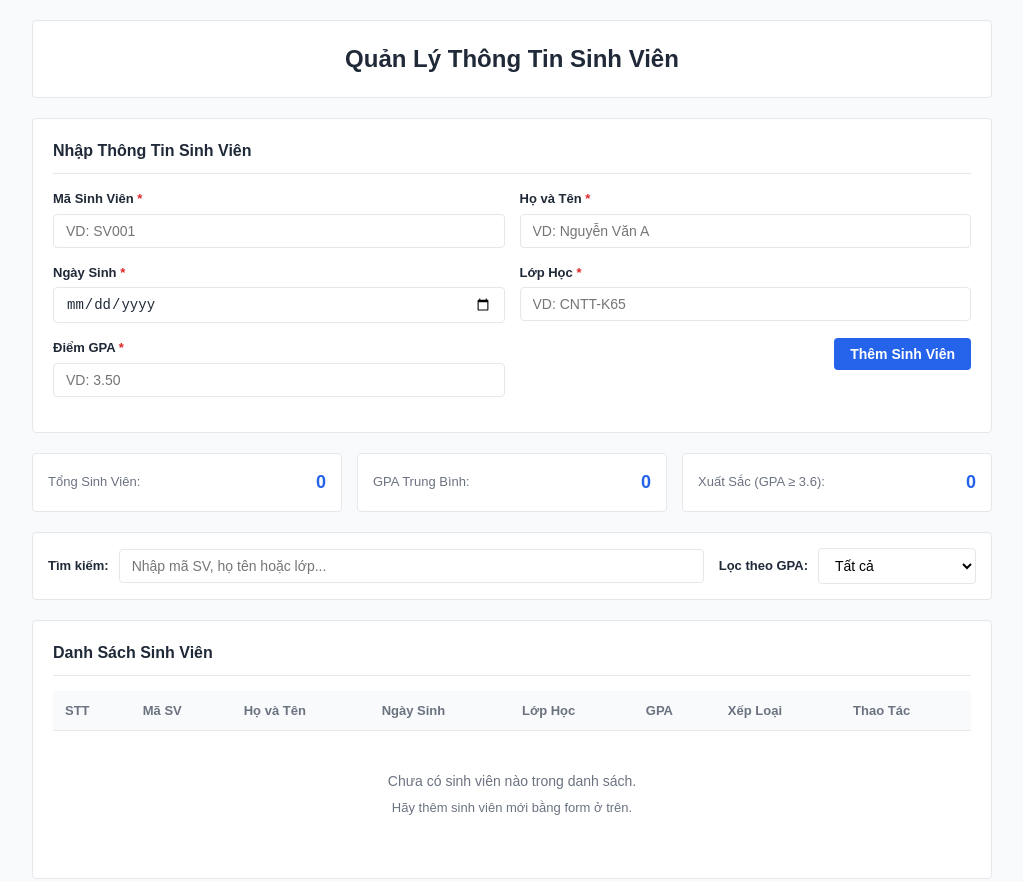
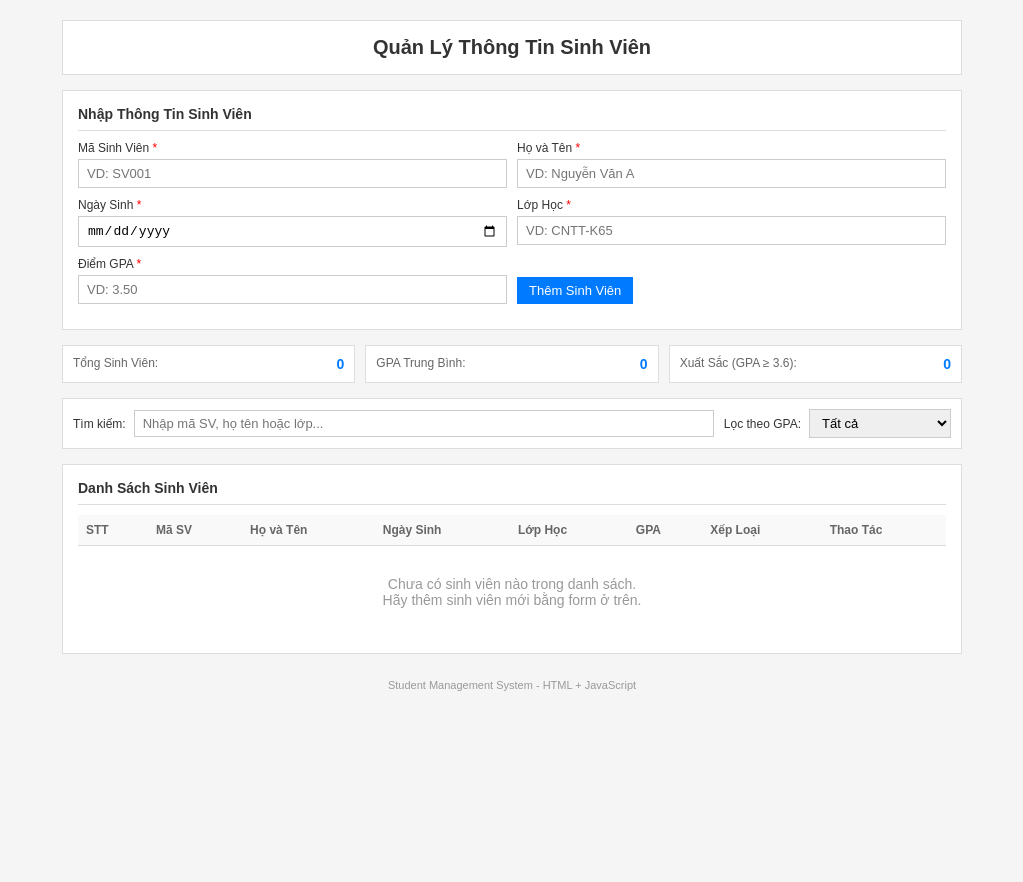
Before and after one commit to hashi173/BT1-student-management, a plain HTML site: page index.html in a window 1280 px wide. Shown: the top 882 px of the page, without its empty margins (128-1151 px from the left). After the commit the page ends 800 px from the top, so only its background shows below. Drawn offline with Linux system fonts and the light colour scheme.

Commit message:
Minimal CSS - remove all unnecessary styles

```diff
--- a/styles.css
+++ b/styles.css
@@ -1,25 +1,4 @@
-/* ===== CSS Variables ===== */
-:root {
-    --primary-color: #2563eb;
-    --primary-hover: #1d4ed8;
-    --secondary-color: #6b7280;
-    --success-color: #16a34a;
-    --warning-color: #ca8a04;
-    --danger-color: #dc2626;
-
-    --bg-primary: #ffffff;
-    --bg-secondary: #f9fafb;
-    --bg-card: #ffffff;
-
-    --text-primary: #1f2937;
-    --text-secondary: #6b7280;
-
-    --border-color: #e5e7eb;
-
-    --radius: 4px;
-}
-
-/* ===== Reset & Base ===== */
+/* Reset */
 * {
     margin: 0;
     padding: 0;
@@ -28,227 +7,174 @@
 
 body {
     font-family: Arial, sans-serif;
-    background: var(--bg-secondary);
-    min-height: 100vh;
-    color: var(--text-primary);
-    line-height: 1.5;
+    background: #f5f5f5;
+    padding: 20px;
     font-size: 14px;
+    color: #333;
 }
 
-/* ===== Container ===== */
 .container {
-    max-width: 1000px;
+    max-width: 900px;
     margin: 0 auto;
-    padding: 20px;
 }
 
-/* ===== Header ===== */
 header {
+    background: #fff;
+    padding: 15px;
+    border: 1px solid #ddd;
+    margin-bottom: 15px;
     text-align: center;
-    padding: 20px;
-    background: var(--bg-card);
-    border: 1px solid var(--border-color);
-    border-radius: var(--radius);
-    margin-bottom: 20px;
 }
 
 header h1 {
-    font-size: 24px;
-    color: var(--text-primary);
+    font-size: 20px;
 }
 
-/* ===== Section Titles ===== */
 h2 {
-    font-size: 16px;
-    margin-bottom: 15px;
-    color: var(--text-primary);
-    border-bottom: 1px solid var(--border-color);
-    padding-bottom: 10px;
+    font-size: 14px;
+    margin-bottom: 10px;
+    padding-bottom: 8px;
+    border-bottom: 1px solid #ddd;
 }
 
-/* ===== Form Section ===== */
+/* Form */
 .form-section {
-    background: var(--bg-card);
-    border: 1px solid var(--border-color);
-    border-radius: var(--radius);
-    padding: 20px;
-    margin-bottom: 20px;
+    background: #fff;
+    padding: 15px;
+    border: 1px solid #ddd;
+    margin-bottom: 15px;
 }
 
 .form-row {
-    display: grid;
-    grid-template-columns: repeat(2, 1fr);
-    gap: 15px;
-    margin-bottom: 15px;
+    display: flex;
+    gap: 10px;
+    margin-bottom: 10px;
 }
 
 .form-group {
-    display: flex;
-    flex-direction: column;
+    flex: 1;
 }
 
 .form-group label {
-    font-weight: 600;
-    margin-bottom: 5px;
-    color: var(--text-primary);
+    display: block;
+    margin-bottom: 4px;
+    font-size: 12px;
+}
+
+.required {
+    color: red;
+}
+
+.form-group input {
+    width: 100%;
+    padding: 6px 8px;
+    border: 1px solid #ccc;
     font-size: 13px;
 }
 
-.required {
-    color: var(--danger-color);
-}
-
-.form-group input,
-.form-group select {
-    padding: 8px 12px;
-    border: 1px solid var(--border-color);
-    border-radius: var(--radius);
-    font-size: 14px;
-    background: var(--bg-primary);
-    color: var(--text-primary);
-}
-
-.form-group input:focus,
-.form-group select:focus {
-    outline: none;
-    border-color: var(--primary-color);
+.form-group input:focus {
+    outline: 1px solid #007bff;
 }
 
 .btn-group {
     display: flex;
-    gap: 10px;
+    gap: 8px;
     align-items: flex-end;
 }
 
-/* ===== Buttons ===== */
 .btn {
-    padding: 8px 16px;
+    padding: 6px 12px;
     border: none;
-    border-radius: var(--radius);
-    font-size: 14px;
-    font-weight: 600;
     cursor: pointer;
+    font-size: 13px;
 }
 
 .btn-primary {
-    background: var(--primary-color);
+    background: #007bff;
     color: white;
 }
 
-.btn-primary:hover {
-    background: var(--primary-hover);
-}
-
 .btn-secondary {
-    background: var(--bg-secondary);
-    color: var(--text-primary);
-    border: 1px solid var(--border-color);
-}
-
-.btn-secondary:hover {
-    background: var(--border-color);
+    background: #eee;
+    border: 1px solid #ccc;
 }
 
 .btn-danger {
-    background: var(--danger-color);
+    background: #dc3545;
     color: white;
 }
 
-.btn-danger:hover {
-    background: #b91c1c;
-}
-
-/* ===== Stats Section ===== */
+/* Stats */
 .stats-section {
     display: flex;
-    gap: 15px;
-    margin-bottom: 20px;
+    gap: 10px;
+    margin-bottom: 15px;
 }
 
 .stat-card {
     flex: 1;
-    background: var(--bg-card);
-    border: 1px solid var(--border-color);
-    border-radius: var(--radius);
-    padding: 15px;
+    background: #fff;
+    padding: 10px;
+    border: 1px solid #ddd;
     display: flex;
     justify-content: space-between;
-    align-items: center;
 }
 
 .stat-label {
-    color: var(--text-secondary);
-    font-size: 13px;
+    font-size: 12px;
+    color: #666;
 }
 
 .stat-number {
-    font-size: 18px;
-    font-weight: 700;
-    color: var(--primary-color);
+    font-weight: bold;
+    color: #007bff;
 }
 
-/* ===== Search Section ===== */
+/* Search */
 .search-section {
     display: flex;
-    gap: 15px;
-    margin-bottom: 20px;
-    background: var(--bg-card);
-    border: 1px solid var(--border-color);
-    border-radius: var(--radius);
-    padding: 15px;
-}
-
-.search-box,
-.filter-box {
-    display: flex;
-    align-items: center;
     gap: 10px;
+    margin-bottom: 15px;
+    background: #fff;
+    padding: 10px;
+    border: 1px solid #ddd;
 }
 
 .search-box {
     flex: 1;
+    display: flex;
+    gap: 8px;
+    align-items: center;
+}
+
+.filter-box {
+    display: flex;
+    gap: 8px;
+    align-items: center;
 }
 
 .search-box label,
 .filter-box label {
-    font-weight: 600;
+    font-size: 12px;
+}
+
+.search-box input,
+.filter-box select {
+    padding: 5px 8px;
+    border: 1px solid #ccc;
     font-size: 13px;
-    white-space: nowrap;
 }
 
 .search-box input {
     flex: 1;
-    padding: 8px 12px;
-    border: 1px solid var(--border-color);
-    border-radius: var(--radius);
-    font-size: 14px;
 }
 
-.search-box input:focus {
-    outline: none;
-    border-color: var(--primary-color);
-}
-
-.filter-box select {
-    padding: 8px 12px;
-    border: 1px solid var(--border-color);
-    border-radius: var(--radius);
-    font-size: 14px;
-    background: var(--bg-primary);
-    cursor: pointer;
-}
-
-/* ===== Table Section ===== */
+/* Table */
 .table-section {
-    background: var(--bg-card);
-    border: 1px solid var(--border-color);
-    border-radius: var(--radius);
-    padding: 20px;
-    margin-bottom: 20px;
-}
-
-.table-container {
-    overflow-x: auto;
+    background: #fff;
+    padding: 15px;
+    border: 1px solid #ddd;
+    margin-bottom: 15px;
 }
 
 table {
@@ -258,93 +184,75 @@ table {
 
 th,
 td {
-    padding: 10px 12px;
+    padding: 8px;
     text-align: left;
-    border-bottom: 1px solid var(--border-color);
+    border-bottom: 1px solid #ddd;
+    font-size: 13px;
 }
 
 th {
-    background: var(--bg-secondary);
-    font-weight: 600;
-    font-size: 13px;
-    color: var(--text-secondary);
-}
-
-td {
-    font-size: 14px;
+    background: #f9f9f9;
+    font-size: 12px;
+    color: #666;
 }
 
 tbody tr:hover {
-    background: var(--bg-secondary);
+    background: #f9f9f9;
 }
 
-/* ===== GPA Badge ===== */
 .gpa-badge {
-    padding: 3px 8px;
-    border-radius: var(--radius);
-    font-size: 12px;
-    font-weight: 600;
-    display: inline-block;
+    padding: 2px 6px;
+    font-size: 11px;
+    border-radius: 3px;
 }
 
 .gpa-excellent {
-    background: #dcfce7;
-    color: #166534;
+    background: #d4edda;
+    color: #155724;
 }
 
 .gpa-good {
-    background: #dbeafe;
-    color: #1e40af;
+    background: #cce5ff;
+    color: #004085;
 }
 
 .gpa-average {
-    background: #fef9c3;
-    color: #854d0e;
+    background: #fff3cd;
+    color: #856404;
 }
 
 .gpa-below {
-    background: #fee2e2;
-    color: #991b1b;
+    background: #f8d7da;
+    color: #721c24;
 }
 
-/* ===== Action Buttons ===== */
 .action-btns {
     display: flex;
-    gap: 5px;
+    gap: 4px;
 }
 
 .action-btn {
-    padding: 5px 10px;
+    padding: 3px 8px;
     border: none;
-    border-radius: var(--radius);
     cursor: pointer;
-    font-size: 12px;
-    font-weight: 600;
+    font-size: 11px;
 }
 
 .edit-btn {
-    background: #dbeafe;
-    color: #1e40af;
-}
-
-.edit-btn:hover {
-    background: #bfdbfe;
+    background: #cce5ff;
+    color: #004085;
 }
 
 .delete-btn {
-    background: #fee2e2;
-    color: #991b1b;
+    background: #f8d7da;
+    color: #721c24;
 }
 
-.delete-btn:hover {
-    background: #fecaca;
-}
-
-/* ===== Empty State ===== */
+/* Empty state */
 .empty-state {
     text-align: center;
-    padding: 40px 20px;
-    color: var(--text-secondary);
+    padding: 30px;
+    color: #999;
     display: none;
 }
 
@@ -352,56 +260,43 @@ tbody tr:hover {
     display: block;
 }
 
-.empty-state p {
-    font-size: 14px;
-    margin-bottom: 5px;
-}
-
-.empty-state span {
-    font-size: 13px;
-}
-
-/* ===== Modal ===== */
+/* Modal */
 .modal-overlay {
     position: fixed;
     top: 0;
     left: 0;
     right: 0;
     bottom: 0;
-    background: rgba(0, 0, 0, 0.5);
+    background: rgba(0, 0, 0, 0.4);
     display: flex;
     align-items: center;
     justify-content: center;
-    z-index: 1000;
+    visibility: hidden;
     opacity: 0;
-    visibility: hidden;
-    transition: all 0.2s;
 }
 
 .modal-overlay.show {
+    visibility: visible;
     opacity: 1;
-    visibility: visible;
 }
 
 .modal {
-    background: var(--bg-card);
-    border-radius: var(--radius);
-    padding: 25px;
-    max-width: 350px;
-    width: 90%;
+    background: #fff;
+    padding: 20px;
+    max-width: 300px;
     text-align: center;
-    border: 1px solid var(--border-color);
+    border: 1px solid #ddd;
 }
 
 .modal h3 {
-    font-size: 16px;
     margin-bottom: 10px;
+    font-size: 14px;
 }
 
 .modal p {
-    color: var(--text-secondary);
-    margin-bottom: 20px;
-    font-size: 14px;
+    margin-bottom: 15px;
+    font-size: 13px;
+    color: #666;
 }
 
 .modal-actions {
@@ -410,50 +305,44 @@ tbody tr:hover {
     justify-content: center;
 }
 
-/* ===== Toast ===== */
+/* Toast */
 .toast {
     position: fixed;
     bottom: 20px;
     right: 20px;
-    background: var(--bg-card);
-    padding: 12px 20px;
-    border-radius: var(--radius);
-    border: 1px solid var(--border-color);
-    transform: translateY(100px);
+    background: #fff;
+    padding: 10px 15px;
+    border: 1px solid #ddd;
+    font-size: 13px;
     opacity: 0;
-    transition: all 0.3s;
-    z-index: 1001;
+    transform: translateY(20px);
 }
 
 .toast.show {
+    opacity: 1;
     transform: translateY(0);
-    opacity: 1;
 }
 
 .toast.success {
-    border-left: 3px solid var(--success-color);
+    border-left: 3px solid #28a745;
 }
 
 .toast.error {
-    border-left: 3px solid var(--danger-color);
+    border-left: 3px solid #dc3545;
 }
 
-.toast-message {
-    font-size: 14px;
+/* Footer */
+footer {
+    text-align: center;
+    padding: 10px;
+    font-size: 11px;
+    color: #999;
 }
 
-/* ===== Footer ===== */
-footer {
-    text-align: center;
-    padding: 15px;
-    color: var(--text-secondary);
-    font-size: 12px;
-}
-
-/* ===== Responsive ===== */
-@media (max-width: 768px) {
+/* Responsive */
+@media (max-width: 600px) {
     .form-row {
-        grid-template-columns: 1fr;
+        flex-direction: column;
     }
 
     .stats-section {
@@ -467,11 +356,6 @@ footer {
     .search-box,
     .filter-box {
         flex-direction: column;
-        align-items: flex-start;
-    }
-
-    .search-box input,
-    .filter-box select {
-        width: 100%;
+        align-items: stretch;
     }
 }
```
